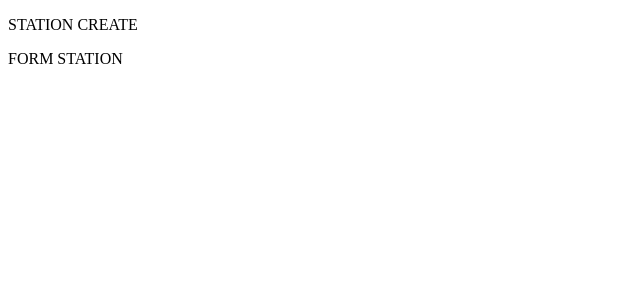
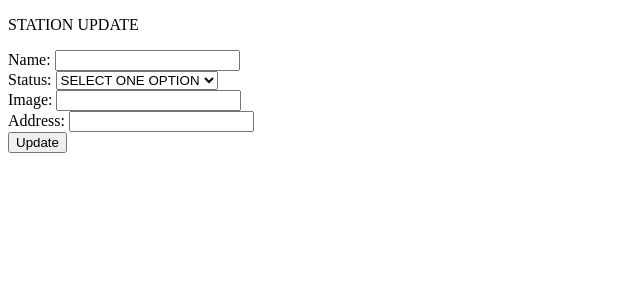
Before and after one commit to sergimicoortiz/React_DRF_MySQL_CatBikes, a React (Create React App) app in the folder frontend/: page /dashboard/stations/update/1 in a window 1280 px wide. Shown: the top 300 px of the page, without its empty margins (0-640 px from the left). Built offline with nearby package versions, Linux system fonts and the light colour scheme; no server answers.

Commit message:
dashboard stations OK

```diff
--- a/frontend/src/components/Dashboard/Stations/StationsForm.jsx
+++ b/frontend/src/components/Dashboard/Stations/StationsForm.jsx
@@ -1,13 +1,87 @@
-import React from "react";
+import React, { useEffect } from "react";
+import propTypes from "prop-types";
+import { useForm } from 'react-hook-form';
+import { yupResolver } from '@hookform/resolvers/yup';
+import * as Yup from 'yup';
 import './StationsForm.scss';
 
+const StationForm = ({ SendData, station = {
+    name: '', status: '', image: '', address: '', slug: ''
+} }) => {
 
-const StationForm = () => {
+    const validators = Yup.object().shape({
+        name: Yup.string().required('Name is required').min(3).max(15),
+        status: Yup.string().required('Status is required'),
+        image: Yup.string().url().required('Image is required').min(3).max(50),
+        address: Yup.string().required('Address is required').min(3).max(50),
+    });
+
+    const {
+        register,
+        handleSubmit,
+        setValue,
+        formState: { errors }
+    } = useForm({
+        resolver: yupResolver(validators)
+    });
+
+    useEffect(() => {
+        if (station.slug !== '') {
+            setValue('name', station.name);
+            setValue('status', station.status);
+            setValue('image', station.image);
+            setValue('address', station.address);
+        }
+    }, [station]);
+
+    const onSubmit = data => {
+        SendData(data);
+    };
+
+    const buttonContent = station.slug !== '' ? 'Update' : 'Create';
+
     return (
         <div>
-            <p>FORM STATION</p>
+            <form onSubmit={handleSubmit(onSubmit)}>
+                <label>Name: </label>
+                <input
+                    name="name"
+                    type="text"
+                    {...register('name')} />
+                <div className="error">{errors.name?.message}</div>
+
+                <label>Status: </label>
+                <select name="status" {...register('status')} defaultValue="">
+                    <option value="" disabled>SELECT ONE OPTION</option>
+                    <option value="empty">Empty</option>
+                    <option value="full">In use</option>
+                    <option value="inactive">Inactive</option>
+                </select>
+                <div className="error">{errors.status?.message}</div>
+
+                <label>Image: </label>
+                <input
+                    name="image"
+                    type="text"
+                    {...register('image')} />
+                <div className="error">{errors.image?.message}</div>
+
+                <label>Address: </label>
+                <input
+                    name="address"
+                    type="text"
+                    {...register('address')} />
+                <div className="error">{errors.address?.message}</div>
+
+                <button type="submit">{buttonContent}</button>
+            </form>
         </div>
     )
 }
 
+StationForm.propTypes = {
+    SendData: propTypes.func.isRequired,
+    station: propTypes.object,
+}
+
 export default StationForm;
--- a/frontend/src/components/Dashboard/Stations/StationsForm.scss
+++ b/frontend/src/components/Dashboard/Stations/StationsForm.scss
@@ -0,0 +1,4 @@
+.error {
+    color: red;
+    text-transform: capitalize;
+}
--- a/frontend/src/hooks/useStations.js
+++ b/frontend/src/hooks/useStations.js
@@ -1,4 +1,4 @@
-import { useCallback, useContext } from "react"
+import { useCallback, useContext, useState } from "react"
 import StationService from '../services/Dashboard/StationService';
 import { useNavigate } from "react-router-dom";
 import StationContext from "../context/StationsContext";
@@ -7,7 +7,23 @@ import { toast } from "react-toastify";
 export function useStations() {
     const navigate = useNavigate();
     const { stations, setStations } = useContext(StationContext);
+    const [oneStation, setOneStation] = useState({});
 
+
+    const useOneStation = useCallback((slug) => {
+        const station_tmp = stations.filter(item => item.slug === slug);
+        if (station_tmp.length === 1) {
+            setOneStation(station_tmp[0]);
+        } else {
+            StationService.GetStation(slug).
+                then(({ data, status }) => {
+                    if (status === 200) {
+                        setOneStation(data);
+                    }
+                })
+                .catch(e => console.error(e));
+        }
+    }, []);
 
     const useDeleteStation = (slug) => {
         StationService.DeleteStation(slug)
@@ -19,34 +35,34 @@ export function useStations() {
             .catch(e => console.error(e));
     }
 
-    // const useOneArticle = useCallback((slug) => {
-    //     console.log('a');
-    //     ArticleService.GetArticle(slug)
-    //         .then(res => setArticles([res.data.data]))
-    //         .catch(e => console.error(e));
-    // }, []);
+    const useCreateStation = useCallback(data => {
+        StationService.CreateStations(data)
+            .then(({ data, status }) => {
+                if (status === 200) {
+                    toast.success('Station created');
+                    navigate('/dashboard/stations');
+                    setStations([...stations, data]);
+                }
+            })
+            .catch(e => console.error(e));
+    }, []);
 
-    // const useUpdateArticle = useCallback((slug, data) => {
-    //     ArticleService.UpdateArticle(slug, { 'article': data })
-    //         .then(res => {
-    //             if (res.status === 200) {
-    //                 toast.success('Article updated');
-    //                 navigate('/article');
-    //             }
-    //         })
-    //         .catch(e => console.error(e));
-    // }, []);
+    const useUpdateStation = useCallback((slug, data) => {
+        StationService.UpdateStation(slug, data)
+            .then(({ data, status }) => {
+                if (status === 200) {
+                    let old_stations = [...stations];
+                    const index = old_stations.findIndex(item => item.slug === slug);
+                    if (index !== -1) {
+                        old_stations[index] = data;
+                        setStations(old_stations);
+                    }
+                    toast.success(`Station ${slug} updated`);
+                    navigate('/dashboard/stations');
+                }
+            })
+            .catch(e => console.error(e));
+    }, []);
 
-    // const useCreateArticle = useCallback(data => {
-    //     ArticleService.CreateArticles({ 'article': data })
-    //         .then(res => {
-    //             if (res.status === 200) {
-    //                 toast.success('Article created');
-    //                 navigate('/article');
-    //             }
-    //         })
-    //         .catch(e => console.error(e));
-    // }, []);
-
-    return { stations, setStations, useDeleteStation };
+    return { stations, setStations, oneStation, setOneStation, useDeleteStation, useCreateStation, useUpdateStation, useOneStation };
 }
--- a/frontend/src/pages/Dashboard/Stations/StationsCreate.jsx
+++ b/frontend/src/pages/Dashboard/Stations/StationsCreate.jsx
@@ -1,12 +1,14 @@
 import React from "react";
 import('./StationsCreate.scss');
 import StationForm from "../../../components/Dashboard/Stations/StationsForm";
+import { useStations } from "../../../hooks/useStations";
 
 const StationsCreate = () => {
+    const { useCreateStation } = useStations();
     return (
         <div>
             <p>STATION CREATE</p>
-            <StationForm />
+            <StationForm SendData={(data) => useCreateStation(data)} />
         </div>
     )
 }
--- a/frontend/src/pages/Dashboard/Stations/StationsList.jsx
+++ b/frontend/src/pages/Dashboard/Stations/StationsList.jsx
@@ -2,8 +2,10 @@ import React, { useState } from "react";
 import('./StationsList.scss');
 import { useStations } from "../../../hooks/useStations";
 import DataTable from 'react-data-table-component';
+import { useNavigate } from "react-router-dom";
 
 const StationsList = () => {
+    const navigate = useNavigate();
     const { stations, setStations, useDeleteStation } = useStations();
 
     const columns = [
@@ -43,10 +45,6 @@ const StationsList = () => {
         setSelectedRows(selectedRows);
     };
 
-    const logSelected = () => {
-        console.log(selectedRows);
-    }
-
     const deleteStations = () => {
         const slugsSelected = selectedRows.map(row => row.slug)
         selectedRows.forEach(row => useDeleteStation(row.slug));
@@ -55,10 +53,17 @@ const StationsList = () => {
         setStations(stations.filter(item => !slugsSelected.includes(item.slug)));
     }
 
+
+    const redirects = {
+        create: () => navigate('/dashboard/stations/create'),
+        update: (slug) => navigate('/dashboard/stations/update/' + slug),
+    }
+
     return (
         <div>
             <h1>Stations List</h1>
-            <button onClick={() => logSelected()}>TEST</button>
+            <button onClick={() => redirects.create()}>CREATE</button>
+            <button onClick={() => redirects.update(selectedRows[0].slug)} disabled={selectedRows.length != 1}>UPDATE</button>
             <button onClick={() => deleteStations()} disabled={selectedRows.length == 0}>DELETE</button>
             <DataTable
                 columns={columns}
--- a/frontend/src/pages/Dashboard/Stations/StationsUpdate.jsx
+++ b/frontend/src/pages/Dashboard/Stations/StationsUpdate.jsx
@@ -1,12 +1,23 @@
-import React from "react";
+import React, { useEffect } from "react";
 import('./StationsCreate.scss');
 import StationsForm from "../../../components/Dashboard/Stations/StationsForm";
+import { useStations } from "../../../hooks/useStations";
+import { useParams } from "react-router-dom";
 
 const StationsUpdate = () => {
+    const { slug } = useParams();
+    const { useUpdateStation, useOneStation, oneStation } = useStations();
+
+    useEffect(() => {
+        if (oneStation.slug !== '') {
+            useOneStation(slug);
+        }
+    }, []);
+
     return (
         <div>
-            <p>STATION CREATE</p>
-            <StationsForm />
+            <p>STATION UPDATE</p>
+            <StationsForm SendData={(data) => useUpdateStation(slug, data)} station={oneStation} />
         </div>
     )
 }
--- a/frontend/src/services/Dashboard/StationService.js
+++ b/frontend/src/services/Dashboard/StationService.js
@@ -7,7 +7,7 @@ const StationService = {
     },
 
     CreateStations(data) {
-        return Api().post('station', data);
+        return Api().post('station', { 'station': data });
     },
 
     GetStation(slug) {
@@ -19,7 +19,7 @@ const StationService = {
     },
 
     UpdateStation(slug, data) {
-        return Api().put(`station/${slug}`, data);
+        return Api().put(`station/${slug}`, { 'station': data });
     },
 
 }
```
Also changed, not shown: 1 other file (tests, documents, lock files or other folders).
